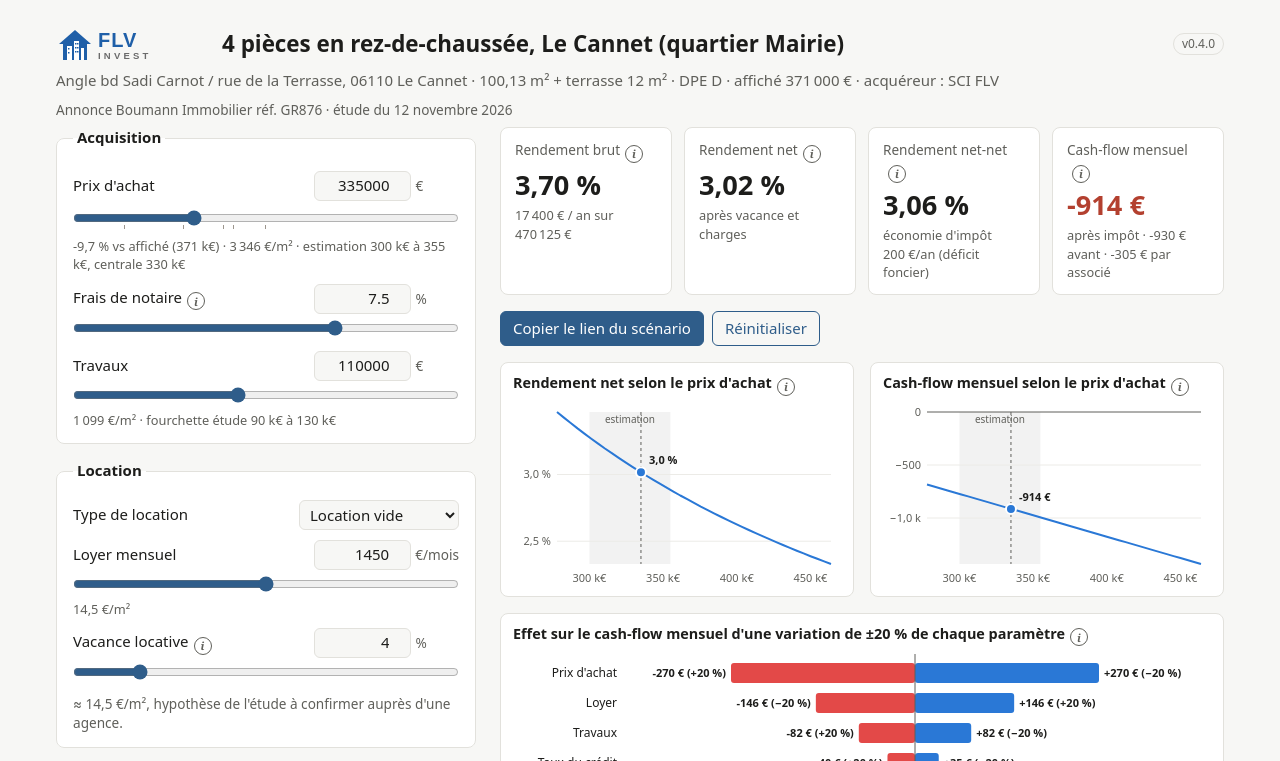
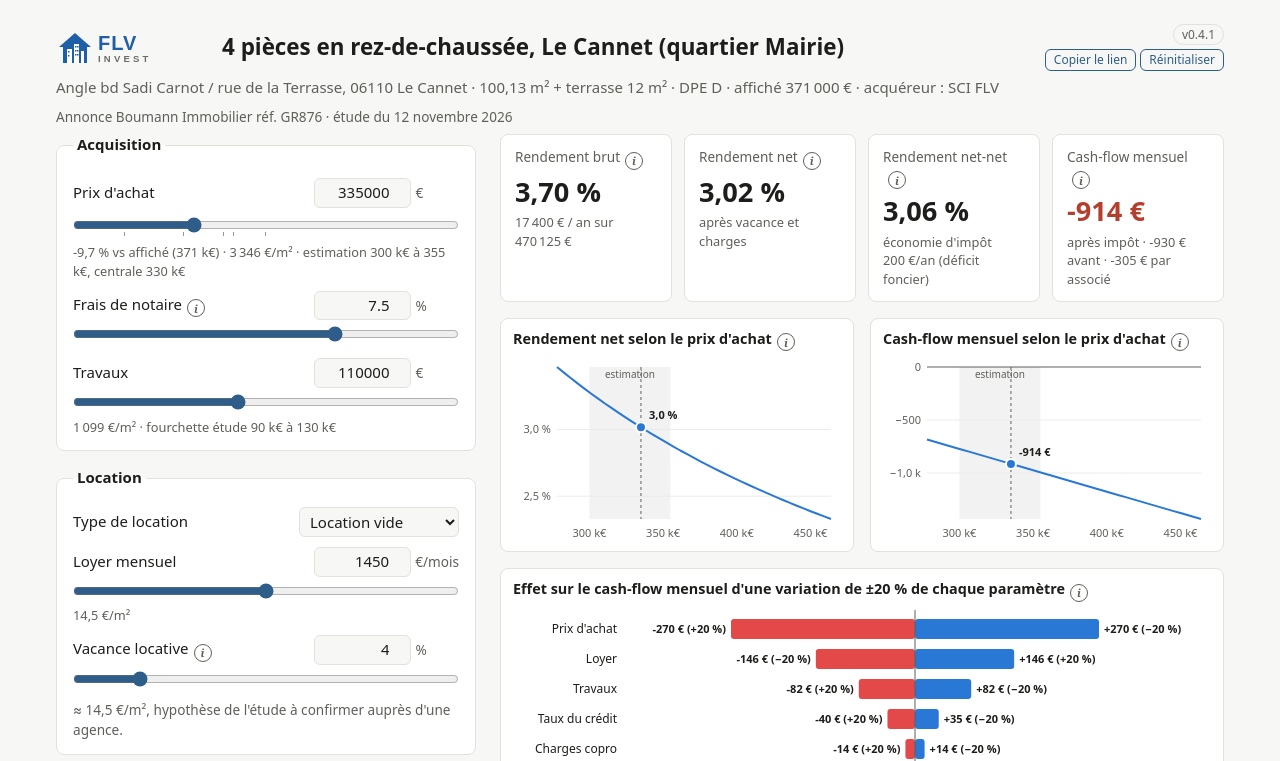
Before and after one commit to Fraer/immo-simu, a plain HTML site: page index.html in a window 1280 px wide. Shown: the top 761 px of the page. Drawn offline with Linux system fonts and the light colour scheme.

Commit message:
Move share and reset buttons under the version, smaller (v0.4.1)
They took a full row above the charts; now two compact secondary buttons
in the header's right column.

Co-Authored-By: Claude Opus 5.5 <noreply@anthropic.com>

```diff
--- a/css/style.css
+++ b/css/style.css
@@ -49,7 +49,9 @@ header, main { max-width: 1200px; margin: 0 auto; padding: 0 16px; }
 header { padding-top: 24px; padding-bottom: 8px; }
 .entete-ligne { display: flex; align-items: center; gap: 16px; margin-bottom: 6px; }
 .entete-ligne h1 { flex: 1; min-width: 0; margin: 0; }
-.entete-ligne .version { margin-left: auto; }
+.entete-droite { margin-left: auto; display: flex; flex-direction: column; align-items: flex-end; gap: 4px; }
+.entete-droite .actions { display: flex; gap: 4px; }
+.entete-droite button { font-size: 0.75rem; padding: 1px 8px; white-space: nowrap; }
 @media (max-width: 640px) {
   .entete-ligne { flex-wrap: wrap; gap: 8px 16px; }
   .entete-ligne h1 { order: 1; flex-basis: 100%; }
@@ -182,7 +184,6 @@ button.info:hover, button.info:focus-visible { border-color: var(--accent); colo
   font-size: 0.9rem;
 }
 
-.actions { display: flex; gap: 8px; flex-wrap: wrap; margin: 16px 0; }
 button {
   font: inherit;
   border-radius: 6px;
@@ -217,7 +218,7 @@ tr.total.positif td { color: var(--positif); }
 tr.total.negatif td { color: var(--negatif); }
 
 /* ---------- Charts ---------- */
-#graphiques { display: grid; gap: 16px; margin-bottom: 16px; }
+#graphiques { display: grid; gap: 16px; margin: 16px 0; }
 .g-paire { display: grid; grid-template-columns: repeat(auto-fit, minmax(280px, 1fr)); gap: 16px; }
 .viz {
   margin: 0;
--- a/index.html
+++ b/index.html
@@ -13,7 +13,13 @@
       <img id="logo" src="assets/flv-invest-logo.svg" alt="FLV Invest" height="40">
       <span id="logo-texte" hidden>FLV Invest</span>
       <h1 id="titre">Chargement…</h1>
-      <span id="version" class="version"></span>
+      <div class="entete-droite">
+        <span id="version" class="version"></span>
+        <div class="actions">
+          <button id="partager" type="button" class="secondaire">Copier le lien</button>
+          <button id="reinit" type="button" class="secondaire">Réinitialiser</button>
+        </div>
+      </div>
     </div>
     <p id="meta"></p>
     <p id="source" class="note"></p>
@@ -25,10 +31,6 @@
     <section id="resultats" aria-label="Résultats">
       <div id="kpis" aria-live="polite"></div>
       <div id="alertes"></div>
-      <div class="actions">
-        <button id="partager" type="button">Copier le lien du scénario</button>
-        <button id="reinit" type="button" class="secondaire">Réinitialiser</button>
-      </div>
       <section id="graphiques" aria-label="Graphiques">
         <div id="g-sensibilite" class="g-paire"></div>
         <div id="g-tornado"></div>
--- a/js/app.js
+++ b/js/app.js
@@ -479,7 +479,7 @@ async function demarrer() {
     } catch {
       b.textContent = "Copiez l'adresse de la page";
     }
-    setTimeout(() => (b.textContent = "Copier le lien du scénario"), 2000);
+    setTimeout(() => (b.textContent = "Copier le lien"), 2000);
   });
 }
 
--- a/js/version.js
+++ b/js/version.js
@@ -1,3 +1,3 @@
 // Single source of the app version (semver). Bump on each release:
 // major = incompatible change (URL or JSON format), minor = new feature, patch = fix.
-export const VERSION = "0.4.0";
+export const VERSION = "0.4.1";
```
